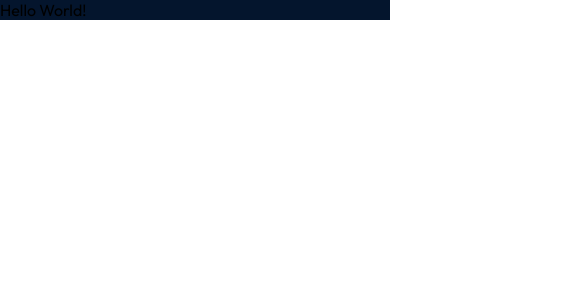
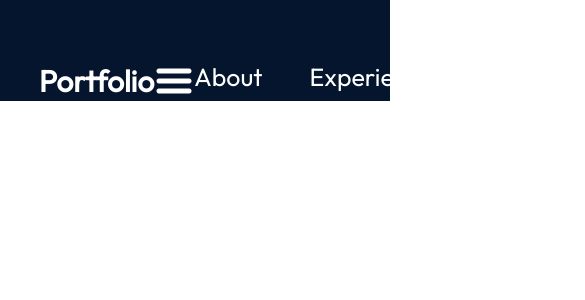
Before and after one commit to AndrewLam288/My-Porfolio-Website, a React (Vite) app in the folder Andrew-Lam-Portfolio/: page / in a window 390 px wide. Shown: the top 300 px of the page, 585 px wide, since content can reach past the window. Built offline with nearby package versions, Linux system fonts and the light colour scheme.

Commit message:
Fixing wrong path to assets folder, create navbar with elements and menuItems for responsive later

```diff
--- a/Andrew-Lam-Portfolio/src/App.jsx
+++ b/Andrew-Lam-Portfolio/src/App.jsx
@@ -1,7 +1,10 @@
 import styles from "./App.module.css";
+import { Navbar } from "./components/Navbar/Navbar";
 
 function App() {
-  return <div className={styles.App}> Hello World! </div>
+  return <div className={styles.App}>
+    <Navbar />
+  </div>
 }
 
 export default App;
--- a/Andrew-Lam-Portfolio/src/components/Navbar/Navbar.jsx
+++ b/Andrew-Lam-Portfolio/src/components/Navbar/Navbar.jsx
@@ -0,0 +1,28 @@
+import React, {useState} from 'react';
+import styles from './Navbar.module.css';
+import { getImageUrl } from '../../utils';
+
+export const Navbar = () => {
+  return (
+    <nav className={styles.navbar}>
+      <a className={styles.title} href="/">Portfolio</a>
+      <div className={styles.menu}>
+        <img className={styles.menuBtn} src={getImageUrl('nav/menuIcon.png')} alt="menu-button" />
+        <ul className={styles.menuItems}>
+          <li>
+            <a href="#about">About</a>
+          </li>
+          <li>
+            <a href="#experience">Experience</a>
+          </li>
+          <li>
+            <a href="#projects">Projects</a>
+          </li>
+          <li>
+            <a href="#contact">Contact</a>
+          </li>
+        </ul>
+      </div>
+    </nav>
+  );
+};
--- a/Andrew-Lam-Portfolio/src/components/Navbar/Navbar.module.css
+++ b/Andrew-Lam-Portfolio/src/components/Navbar/Navbar.module.css
@@ -0,0 +1,34 @@
+@import "../../vars.css";
+
+.navbar {
+    position: relative;
+    display: flex;
+    align-items: center;
+    justify-content: space-between;
+    padding-top: 61px;
+    z-index: 2;
+    margin: 0 10%;
+}
+
+.title {
+    font-size: 30px;
+    font-weight: 600;
+    text-decoration: none;
+    color: var(--color-text);
+}
+
+.menu {
+    display: flex;
+}
+
+.menuItems {
+    display: flex;
+    gap: 47px;
+    list-style: none;
+}
+
+.menuItems a {
+    font-size: 25px;
+    color: var(--color-text);
+    text-decoration: none;
+}
--- a/Andrew-Lam-Portfolio/src/utils.js
+++ b/Andrew-Lam-Portfolio/src/utils.js
@@ -1,4 +1,4 @@
 export const getImageUrl = (path) => {
-    return new URL(`assets/${path}`, import.meta.url).href;
-    // taking a relative path and base url, and parsing us back the url
-}
+    // return new URL(`/assets/${path}`, import.meta.url).href;
+    return `/assets/${path}`;
+  };
```
